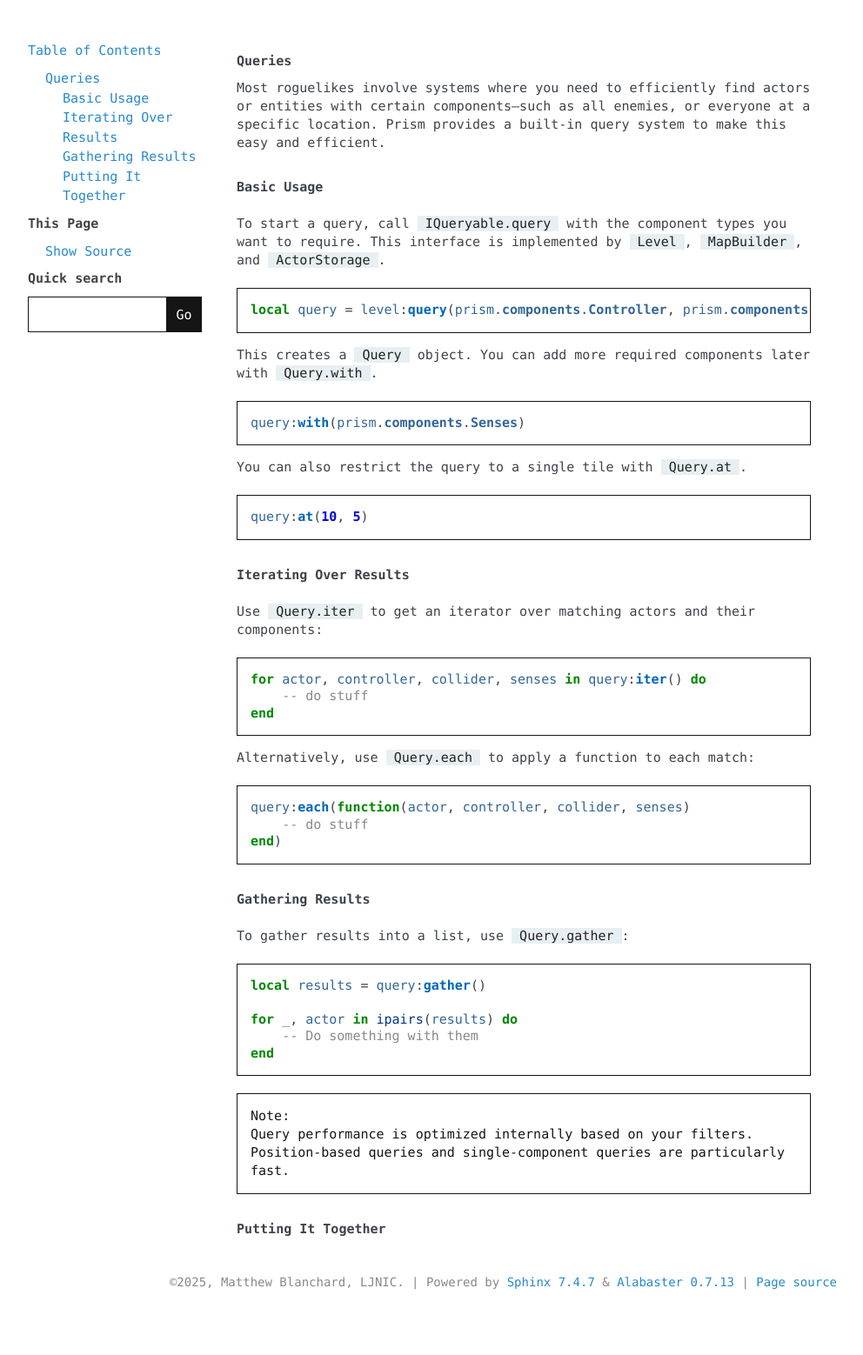
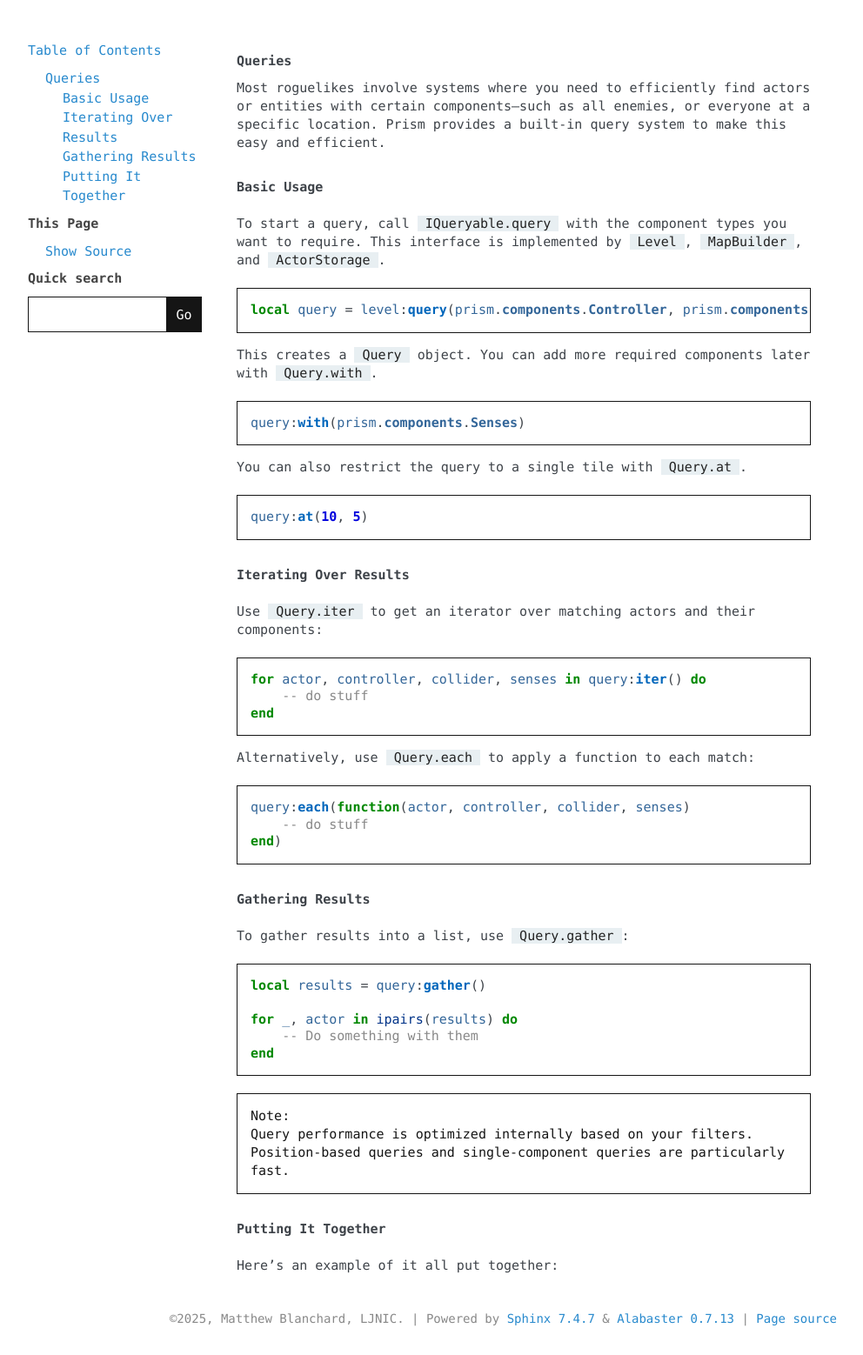
Before and after one commit to drewww/prism, a Sphinx documentation site: the page built from docs/source/how-tos/query.rst, in a window 1280 px wide. Shown: the whole page at 87% size, without its empty margins (148-1140 px from the left). Built offline with Sphinx 7.4.7, drawn with Linux system fonts in a browser that asks for light colours; pages that are not in the unit, such as notebooks, are missing from menus; cross-references to code outside the pages are shown as plain code; before the commit the page ends 1516 px from its top, so only the background shows below that.

Commit message:
Added text to Putting It Together header.

```diff
--- a/docs/source/how-tos/query.rst
+++ b/docs/source/how-tos/query.rst
@@ -69,6 +69,8 @@
 Putting It Together
 -----------------
 
+Here's an example of it all put together:
+
 .. code:: lua
     local query = level:query(prism.components.Controller, prism.components.Senses)
         :with(prism.components.Senses)
```
